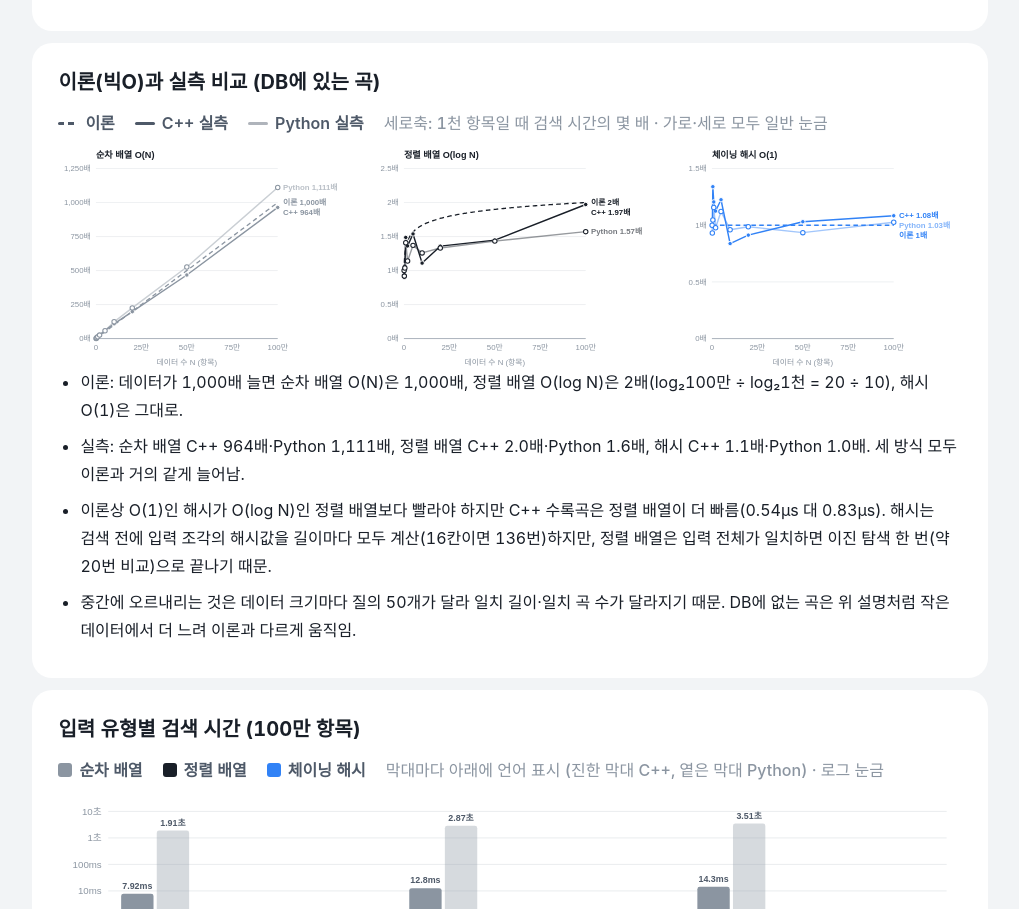
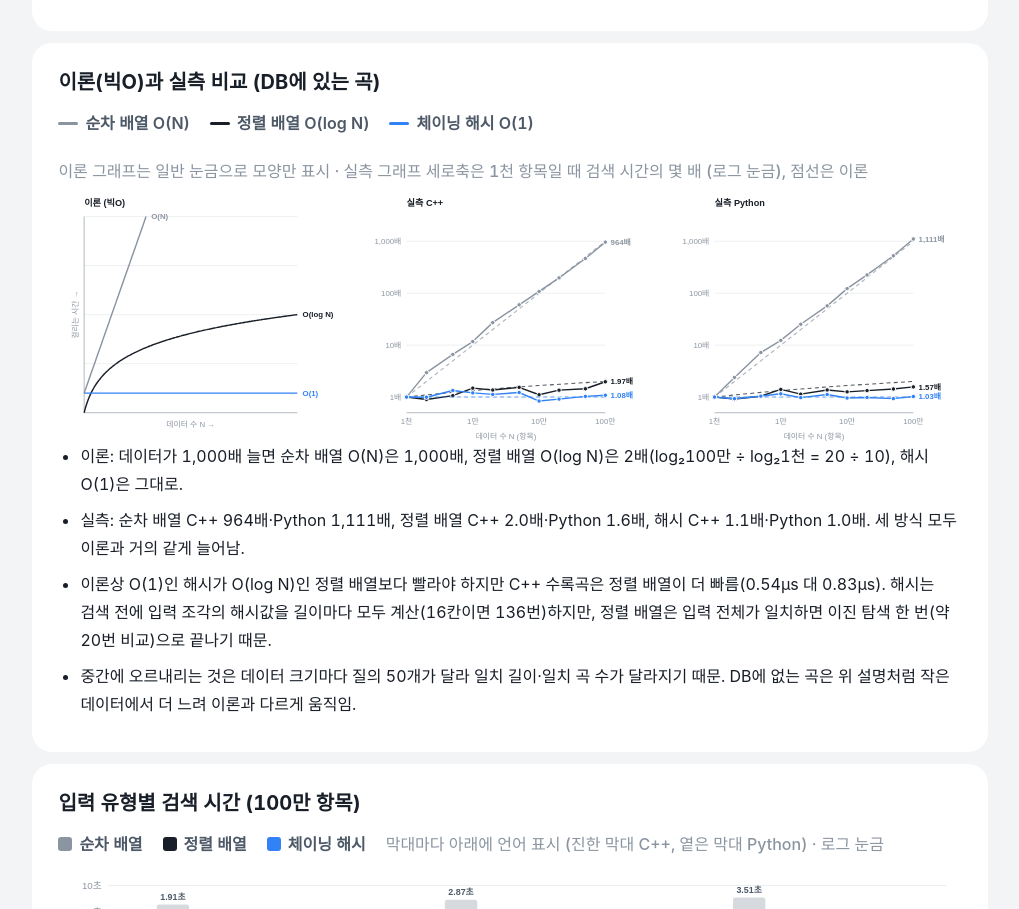
Before and after one commit to tae-uk-k/melody-search, a plain HTML site: page results.html in a window 1280 px wide. Shown: the part 2054-2963 px from the top of the page, without its empty margins (254-1273 px from the left). Drawn offline with Linux system fonts and the light colour scheme; a web font is replaced by a local one.

Commit message:
실측 그래프는 이전대로 되돌리고 이론 그래프만 일반 눈금 모양 그래프로 변경

```diff
--- a/results.html
+++ b/results.html
@@ -33,15 +33,10 @@
 .key span{display:inline-block;padding:0 8px;margin-right:4px;border-radius:5px;background:var(--blue-weak);color:var(--blue-ink);font-weight:700}
 .charts{display:grid;grid-template-columns:repeat(2,minmax(0,1fr));gap:20px}
 .charts3{display:grid;grid-template-columns:repeat(3,minmax(0,1fr));gap:20px}
-svg .ln.th{stroke-dasharray:7 5;stroke-width:2}
-svg .ln.py{opacity:.45}
-svg .pt.py{fill:var(--card)!important;stroke-width:1.6}
-svg .pt.py.lin{stroke:var(--mute)}svg .pt.py.sor{stroke:var(--ink)}svg .pt.py.has{stroke:var(--blue)}
-svg .end.py{opacity:.6}svg .end.th{font-weight:600}
+svg .ln.th{stroke-dasharray:6 5;stroke-width:1.6;opacity:.75}
 svg .lg{font:600 11.5px "IBM Plex Sans KR",sans-serif;fill:var(--ink)}svg .lg.py{fill:var(--mute)}
 svg .mth{font:600 12.5px "IBM Plex Sans KR",sans-serif;fill:var(--sub)}
-.leg i.dash{background:repeating-linear-gradient(90deg,var(--sub) 0 6px,transparent 6px 10px)}
-.leg i.py{opacity:.45}
+
 svg .end{font:700 12px "IBM Plex Sans KR",sans-serif}
 svg .end.lin{fill:var(--mute)}svg .end.sor{fill:var(--ink)}svg .end.has{fill:var(--blue)}
 .doc figure{margin:0}
@@ -124,8 +119,8 @@ svg .hit{fill:transparent}
 
   <section id="g-theory">
     <h2>이론(빅O)과 실측 비교 (DB에 있는 곡)</h2>
-    <p class="leg"><span><i class="dash"></i>이론</span><span><i class="plain"></i>C++ 실측</span><span><i class="plain py"></i>Python 실측</span><span style="color:var(--mute);font-weight:500">세로축: 1천 항목일 때 검색 시간의 몇 배 · 가로·세로 모두 일반 눈금</span></p>
-    <div class="charts3"><figure id="c-th-linear"></figure><figure id="c-th-sorted"></figure><figure id="c-th-hash"></figure></div>
+    <p class="leg"><span><i class="lin"></i>순차 배열 O(N)</span><span><i class="sor"></i>정렬 배열 O(log N)</span><span><i class="has"></i>체이닝 해시 O(1)</span><span style="color:var(--mute);font-weight:500">이론 그래프는 일반 눈금으로 모양만 표시 · 실측 그래프 세로축은 1천 항목일 때 검색 시간의 몇 배 (로그 눈금), 점선은 이론</span></p>
+    <div class="charts3"><figure id="c-th"></figure><figure id="c-th-cpp"></figure><figure id="c-th-py"></figure></div>
     <ul>
       <li>이론: 데이터가 1,000배 늘면 순차 배열 O(N)은 1,000배, 정렬 배열 O(log N)은 2배(log₂100만 ÷ log₂1천 = 20 ÷ 10), 해시 O(1)은 그대로.</li>
       <li>실측: 순차 배열 C++ 964배·Python 1,111배, 정렬 배열 C++ 2.0배·Python 1.6배, 해시 C++ 1.1배·Python 1.0배. 세 방식 모두 이론과 거의 같게 늘어남.</li>
@@ -201,36 +196,57 @@ for (const t of ['in', 'out']) for (const l of ['cpp', 'py']) {
   line(`c-${t}-${l}`, l, t, lo, hi);
 }
 
-// 이론 대 실측: 방식마다 한 그래프. 가로 N, 세로 1천 항목일 때 검색 시간의 몇 배 (둘 다 일반 눈금)
+// 이론 대 실측: 세로 = 1천 항목일 때의 몇 배. lang이 없으면 이론만
 const TH = { linear: n => n / 1e3, sorted: n => Math.log2(n) / Math.log2(1e3), hash: () => 1 };
 const BIGO = { linear: 'O(N)', sorted: 'O(log N)', hash: 'O(1)' };
-const niceStep = mx => { const e = 10 ** Math.floor(Math.log10(mx / 4)); return [1, 2, 2.5, 5, 10].map(k => k * e).find(st => mx / st <= 5); };
-const times = v => (v >= 100 ? Math.round(v) : p3(v)).toLocaleString() + '배';
-function growth(id, m) {
-  const W = 440, H = 340, L = 58, R = 104, T = 36, B = 44, s = [];
-  const act = { cpp: D.cpp.search.in[m].map((u, i, a) => u / a[0]), py: D.py.search.in[m].map((u, i, a) => u / a[0]) };
-  const step = niceStep(Math.max(TH[m](1e6), ...act.cpp, ...act.py) * 1.08), ymax = step * Math.ceil(Math.max(TH[m](1e6), ...act.cpp, ...act.py) * 1.08 / step);
-  const x = n => L + n / 1e6 * (W - L - R), y = v => T + (1 - v / ymax) * (H - T - B);
-  s.push(`<text class="ttl" x="${L}" y="20">${NAME[m]} ${BIGO[m]}</text>`);
-  for (let v = 0; v <= ymax + 1e-9; v += step) s.push(`<line class="grid" x1="${L}" x2="${W - R}" y1="${y(v)}" y2="${y(v)}"/><text class="ax" x="${L - 8}" y="${y(v) + 4}" text-anchor="end">${p3(v).toLocaleString()}배</text>`);
+function growth(id, lang) {
+  const W = 440, H = 380, L = 62, R = 74, T = 36, B = 44, s = [], lo = Math.log10(0.5), hi = Math.log10(3000);
+  const x = n => L + (Math.log10(n) - 3) / 3 * (W - L - R), y = v => T + (hi - Math.log10(v)) / (hi - lo) * (H - T - B);
+  s.push(`<text class="ttl" x="${L}" y="20">${lang ? '실측 ' + LANG[lang] : '이론 (빅O)'}</text>`);
+  for (const v of [1, 10, 100, 1000]) s.push(`<line class="grid" x1="${L}" x2="${W - R}" y1="${y(v)}" y2="${y(v)}"/><text class="ax" x="${L - 8}" y="${y(v) + 4}" text-anchor="end">${v.toLocaleString()}배</text>`);
   s.push(`<line class="base" x1="${L}" x2="${W - R}" y1="${H - B}" y2="${H - B}"/>`);
-  [[0, '0'], [25e4, '25만'], [5e5, '50만'], [75e4, '75만'], [1e6, '100만']].forEach(([n, t]) => s.push(`<text class="ax" x="${x(n)}" y="${H - B + 18}" text-anchor="middle">${t}</text>`));
+  [[1e3, '1천'], [1e4, '1만'], [1e5, '10만'], [1e6, '100만']].forEach(([n, t]) => s.push(`<text class="ax" x="${x(n)}" y="${H - B + 18}" text-anchor="middle">${t}</text>`));
   s.push(`<text class="ax" x="${(L + W - R) / 2}" y="${H - 4}" text-anchor="middle">데이터 수 N (항목)</text>`);
-  const curve = []; for (let k = 0; k <= 200; k++) { const n = 1e3 + (1e6 - 1e3) * (k / 200) ** 2; curve.push(`${x(n).toFixed(1)},${y(TH[m](n)).toFixed(1)}`); }
-  s.push(`<polyline class="ln ${TONE[m]} th" points="${curve.join(' ')}"/>`);
-  const ends = [[m, y(TH[m](1e6)), '이론 ' + times(TH[m](1e6)), 'th']];
-  for (const l of ['cpp', 'py']) {
-    const r = act[l];
-    s.push(`<polyline class="ln ${TONE[m]} ${l}" points="${r.map((u, i) => `${x(NS[i]).toFixed(1)},${y(u).toFixed(1)}`).join(' ')}"/>`);
-    r.forEach((u, i) => s.push(`<g><circle class="pt ${TONE[m]} ${l}" cx="${x(NS[i]).toFixed(1)}" cy="${y(u).toFixed(1)}" r="3.4"/><circle class="hit" cx="${x(NS[i]).toFixed(1)}" cy="${y(u).toFixed(1)}" r="10"><title>${LANG[l]} · ${NAME[m]} · ${NL[i]} 항목 · 1천의 ${p3(u)}배 (이론 ${p3(TH[m](NS[i]))}배)</title></circle></g>`));
-    ends.push([m, y(r[r.length - 1]), LANG[l] + ' ' + times(r[r.length - 1]), l]);
+  const ends = [];
+  for (const m of M) {
+    const th = NS.map(TH[m]);
+    s.push(`<polyline class="ln ${TONE[m]} ${lang ? 'th' : ''}" points="${th.map((u, i) => `${x(NS[i]).toFixed(1)},${y(u).toFixed(1)}`).join(' ')}"/>`);
+    let last = th[th.length - 1], label = BIGO[m];
+    if (lang) {
+      const v = D[lang].search.in[m], r = v.map(u => u / v[0]);
+      s.push(`<polyline class="ln ${TONE[m]}" points="${r.map((u, i) => `${x(NS[i]).toFixed(1)},${y(u).toFixed(1)}`).join(' ')}"/>`);
+      r.forEach((u, i) => s.push(`<g><circle class="pt ${TONE[m]}" cx="${x(NS[i]).toFixed(1)}" cy="${y(u).toFixed(1)}" r="3.4"/><circle class="hit" cx="${x(NS[i]).toFixed(1)}" cy="${y(u).toFixed(1)}" r="10"><title>${LANG[lang]} · ${NAME[m]} · ${NL[i]} 항목 · 1천의 ${p3(u)}배 (이론 ${p3(th[i])}배)</title></circle></g>`));
+      last = r[r.length - 1]; label = (last >= 100 ? Math.round(last) : p3(last)).toLocaleString() + '배';
+    }
+    ends.push([m, y(last), label]);
   }
   ends.sort((a, b) => a[1] - b[1]);
   for (let k = 1; k < ends.length; k++) if (ends[k][1] - ends[k - 1][1] < 15) ends[k][1] = ends[k - 1][1] + 15;   // 끝 이름이 겹치지 않게
-  ends.forEach(([mm, yy, t, c]) => s.push(`<text class="end ${TONE[mm]} ${c}" x="${W - R + 8}" y="${yy + 4}">${t}</text>`));
-  document.getElementById(id).innerHTML = `<svg viewBox="0 0 ${W} ${H}" role="img" aria-label="${NAME[m]} 이론과 실측">${s.join('')}</svg>`;
+  ends.forEach(([m, yy, t]) => s.push(`<text class="end ${TONE[m]}" x="${W - R + 8}" y="${yy + 4}">${t}</text>`));
+  document.getElementById(id).innerHTML = `<svg viewBox="0 0 ${W} ${H}" role="img" aria-label="${lang ? '실측 ' + LANG[lang] : '이론'} 증가 배수">${s.join('')}</svg>`;
 }
-for (const m of M) growth('c-th-' + m, m);
+// 이론 그래프: 일반 눈금으로 증가 모양만 표시 (가로 N, 세로 연산 횟수. 숫자 눈금 없음)
+function theory(id) {
+  const W = 440, H = 380, L = 40, R = 74, T = 36, B = 44, s = [], NX = 32, YM = 10;
+  const x = n => L + (n - 1) / (NX - 1) * (W - L - R), y = v => T + (1 - v / YM) * (H - T - B);
+  s.push(`<text class="ttl" x="${L}" y="20">이론 (빅O)</text>`);
+  for (let k = 1; k <= 4; k++) s.push(`<line class="grid" x1="${L}" x2="${W - R}" y1="${y(YM * k / 4)}" y2="${y(YM * k / 4)}"/>`);
+  s.push(`<line class="base" x1="${L}" x2="${W - R}" y1="${H - B}" y2="${H - B}"/><line class="base" x1="${L}" x2="${L}" y1="${T}" y2="${H - B}"/>`);
+  s.push(`<text class="ax" x="${(L + W - R) / 2}" y="${H - B + 22}" text-anchor="middle">데이터 수 N →</text>`);
+  s.push(`<text class="ax" x="${L - 10}" y="${(T + H - B) / 2}" text-anchor="middle" transform="rotate(-90 ${L - 10} ${(T + H - B) / 2})">걸리는 시간 →</text>`);
+  const F = { linear: n => n, sorted: n => Math.log2(n), hash: () => 1 };
+  const ends = [];
+  for (const m of M) {
+    const pts = [];
+    for (let k = 0; k <= 200; k++) { const n = 1 + (NX - 1) * k / 200, v = F[m](n); if (v > YM) break; pts.push(`${x(n).toFixed(1)},${y(v).toFixed(1)}`); }
+    if (m === 'linear') pts.push(`${x(YM).toFixed(1)},${y(YM).toFixed(1)}`);
+    s.push(`<polyline class="ln ${TONE[m]}" points="${pts.join(' ')}"/>`);
+    ends.push(m === 'linear' ? [m, x(YM) + 8, y(YM) + 4, 'O(N)'] : [m, W - R + 8, y(F[m](NX)) + 4, BIGO[m]]);
+  }
+  ends.forEach(([m, xx, yy, t]) => s.push(`<text class="end ${TONE[m]}" x="${xx}" y="${yy}">${t}</text>`));
+  document.getElementById(id).innerHTML = `<svg viewBox="0 0 ${W} ${H}" role="img" aria-label="이론 증가 모양">${s.join('')}</svg>`;
+}
+theory('c-th'); growth('c-th-cpp', 'cpp'); growth('c-th-py', 'py');
 
 // 막대: groups = [[묶음 이름, [[막대 이름, 방식, 언어, 값(µs)], ...]], ...]
 function bars(id, groups, label, o = {}) {
```
